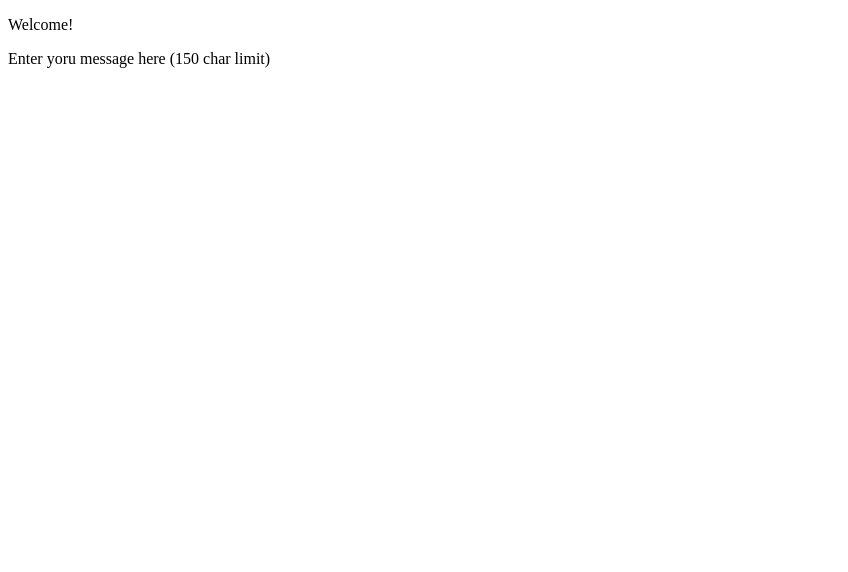
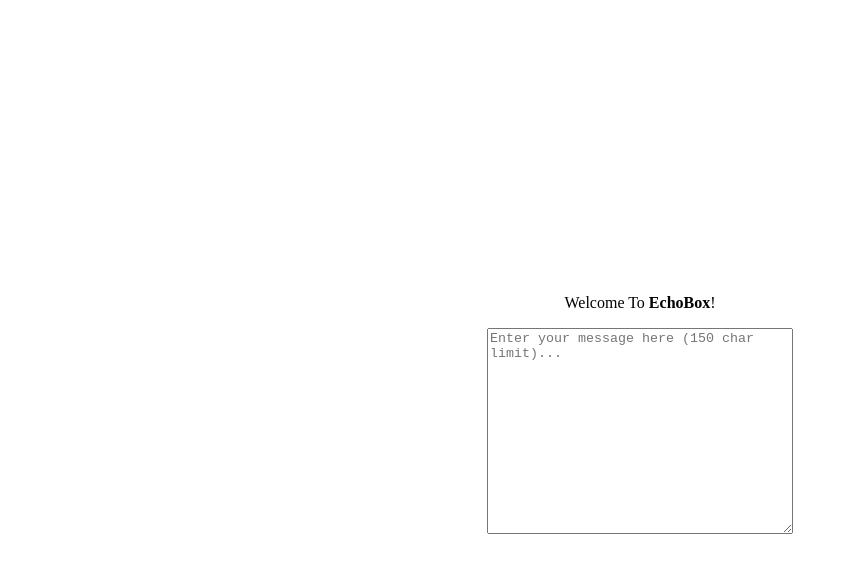
Before and after one commit to siddartfredrick/echobox, a plain HTML site: page index.html in a window 1280 px wide. Shown: the whole page, without its empty margins (0-848 px from the left). Drawn offline with Linux system fonts and the light colour scheme.

Commit message:
Basic Structure Added

```diff
--- a/index.html
+++ b/index.html
@@ -1,13 +1,17 @@
 <!DOCTYPE html>
 <html>
     <head>
+        <link rel="stylesheet" href="styles.css">
         <title>EchoBox</title>
     </head>
     <body>
         <div class="main-container">
             <div class="main-message">
-                <p>Welcome!</p>
-                <p>Enter yoru message here (150 char limit)</p>
+                <p>Welcome To <strong>EchoBox</strong>!</p>
+                <textarea
+                placeholder="Enter your message here (150 char limit)..."
+                maxlength="150"
+                ></textarea>
             </div>
         </div>
     </body>
--- a/styles.css
+++ b/styles.css
@@ -2,10 +2,11 @@
     display: flex;
     justify-content: center;
     align-items: center;
+    text-align: center;
+    height: 100vh;
 }
 
-.main-message{
-    display: flex;
-    justify-content: center;
-    align-items: center;
+textarea{
+    width: 300px;
+    height: 200px;
 }
```
